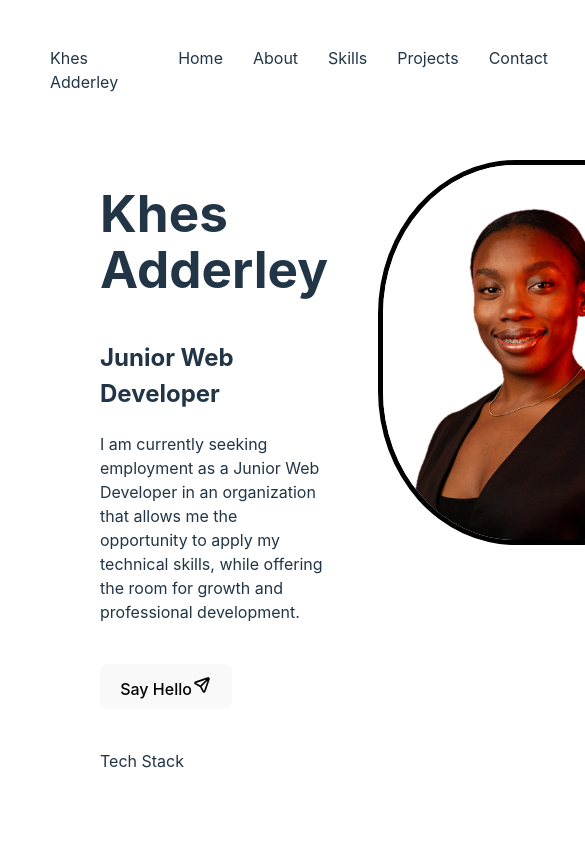
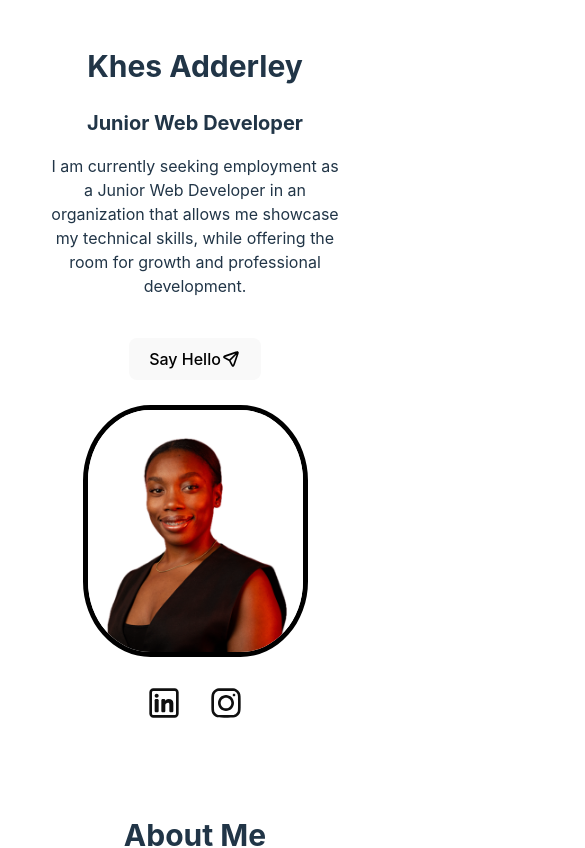
Before and after one commit to kradderley/khes-portfolio-proj, a React (Vite) app in the folder khes-portfolio/: page / in a window 390 px wide. Shown: the top 848 px of the page, 585 px wide, since content can reach past the window. Built offline with nearby package versions, Linux system fonts and the light colour scheme.

Commit message:
responsive e lements started

```diff
--- a/khes-portfolio/src/App.jsx
+++ b/khes-portfolio/src/App.jsx
@@ -3,14 +3,20 @@ import Menu from "./components/Menu";
 import Home from "./components/Home";
 import About from "./components/About";
 import Skills from "./components/Skills";
+import Projects from "./components/Projects";
 
 const App = () => {
   return (
+    // <>
+    //   <Menu />
+    //   <Home />
+    //   <About />
+    //   <Skills />
+    //   <Projects />
+    // </>
     <>
-      <Menu />
       <Home />
       <About />
-      <Skills />
     </>
   );
 };
--- a/khes-portfolio/src/components/Home.jsx
+++ b/khes-portfolio/src/components/Home.jsx
@@ -21,22 +21,22 @@ const Home = () => {
         </section>
         <section>
           <div>
-            <h1>Khes Adderley</h1>
-            <h2>Junior Web Developer</h2>
-            <p>
+            <h1 className="home-heading">Khes Adderley</h1>
+            <h2 className="home-role-heading">Junior Web Developer</h2>
+            <p className="home-statement">
               I am currently seeking employment as a Junior Web Developer in an
-              organization that allows me the opportunity to apply my technical
+              organization that allows me showcase my technical
               skills, while offering the room for growth and professional
               development.
             </p>
             <br />
-            <button>
-              Say Hello
-              <img className="send" src="../src/images/send.svg" alt="Send" />
-            </button>
+            <div className="home-button-container">
+              <button className="home-button">
+                Say Hello
+                <img className="send" src="../src/images/send.svg" alt="Send" />
+              </button>
+            </div>
           </div>
-          <br />
-          <p>Tech Stack</p>
         </section>
         <section>
           <div>
@@ -47,6 +47,20 @@ const Home = () => {
             />
           </div>
         </section>
+        <section>
+        <div className="social-media-container">
+            <img
+              className="social-media-icon"
+              src="../src/images/linkedin.svg"
+              alt="linkedin"
+            />
+            <img
+              className="social-media-icon"
+              src="../src/images/instagram.svg"
+              alt="instagram"
+            />
+          </div>
+        </section>
       </div>
     </>
   );
--- /dev/null
+++ b/khes-portfolio/src/components/Projects.jsx
@@ -0,0 +1,11 @@
+import React from "react";
+
+const Projects = () => {
+    return ( <>
+    <div>
+        <h1>Projects</h1>
+    </div>
+    </> );
+}
+
+export default Projects;
--- a/khes-portfolio/src/css-files/About.css
+++ b/khes-portfolio/src/css-files/About.css
@@ -1,3 +1,4 @@
+@media screen and (min-width: 480px) {
   .about-container,
   .skills-container {
     margin-top: 100px;
@@ -44,7 +45,6 @@ p.about-paragragh-one {
   flex-direction: column;
 } */
 
-
   .skills-list {
     display: flex;
     flex-direction: column;
@@ -57,5 +57,25 @@ section h4 {
 
   section ul.skills-list li {
     padding: 20px;
+  }
+}
 
+@media screen and (max-width: 480px) {
+  .about-container,
+  .skills-container {
+    margin-top: 100px;
+    text-align: center;
   }
+
+  .about-heading,
+  .skills-heading {
+    margin-bottom: 0px;
+    padding-bottom: 0px;
+    font-size: 30px;
+  }
+
+  .about-grid-container {
+    display: flex;
+    flex-direction: column;
+  }
+}
--- a/khes-portfolio/src/css-files/Home.css
+++ b/khes-portfolio/src/css-files/Home.css
@@ -1,3 +1,4 @@
+@media screen and (min-width: 480px) {
   .home-page {
     margin-top: 50px;
     display: grid;
@@ -33,3 +34,57 @@ button:hover {
     border: 5px solid black;
     border-radius: 40%;
   }
+}
+
+@media screen and (max-width: 480px) {
+  .home-page {
+    margin-top: 50px;
+  }
+
+  .home-heading {
+    font-size: 30px;
+    text-align: center;
+  }
+
+  .home-role-heading {
+    font-size: 20px;
+    text-align: center;
+    padding-top: 0;
+  }
+
+  .home-statement {
+    text-align: center;
+  }
+
+  .home-button-container,
+  .home-button {
+    display: flex;
+    justify-content: center;
+  }
+
+  .headshot {
+    display: flex;
+    width: 215px;
+    height: auto;
+    margin-top: 25px;
+    margin-left: auto;
+    margin-right: auto;
+    border: 5px solid black;
+    border-radius: 30%;
+  }
+
+  .grid-column-one {
+    display: none;
+  }
+
+  .social-media-container {
+    margin-top: 30px;
+    display: flex;
+    justify-content: center;
+  }
+
+  .social-media-icon {
+    padding-left: 15px;
+    padding-right: 15px;
+  }
+}
--- a/khes-portfolio/src/index.css
+++ b/khes-portfolio/src/index.css
@@ -27,6 +27,7 @@ body {
   margin-left: 50px;
   margin-right: 50px;
 }
+
 
 /* body {
   margin: 0;
```
Lines whose indentation alone changed are shown as unchanged.
